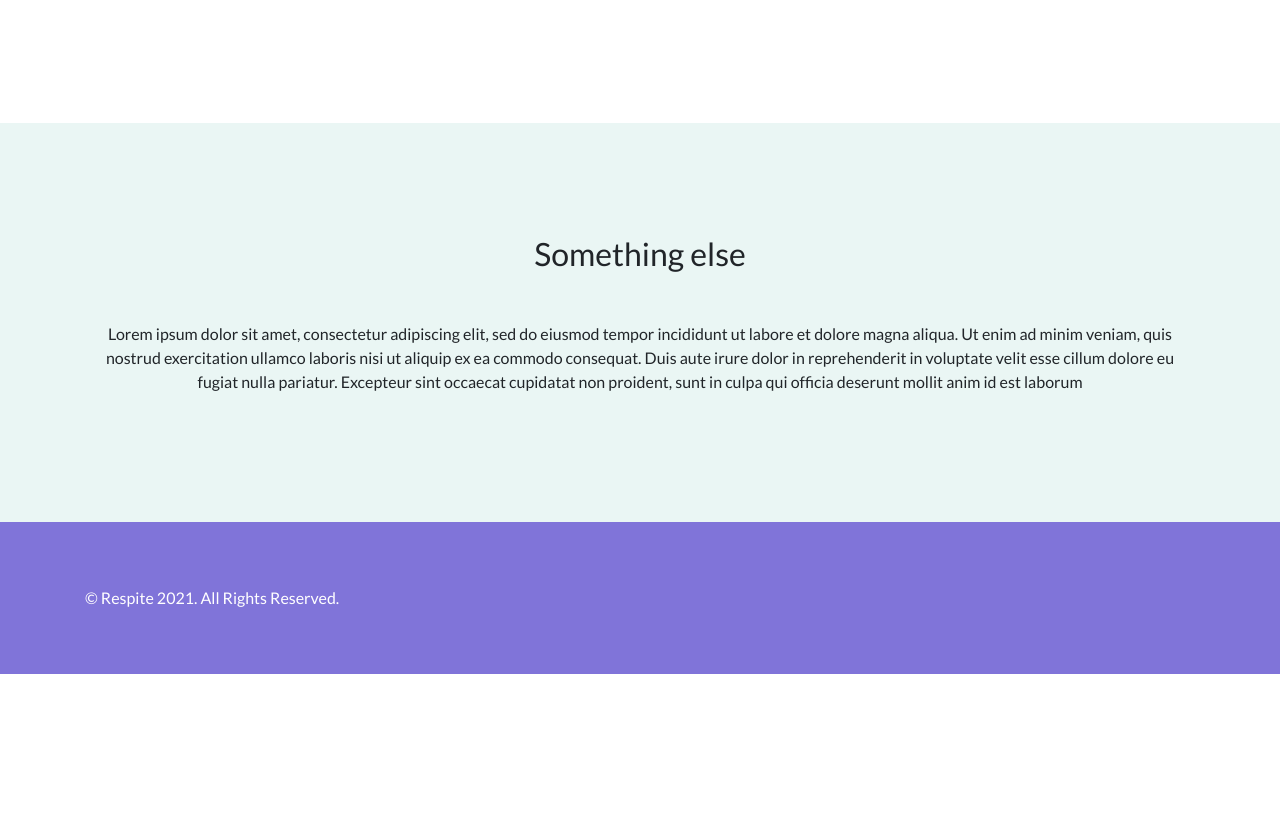
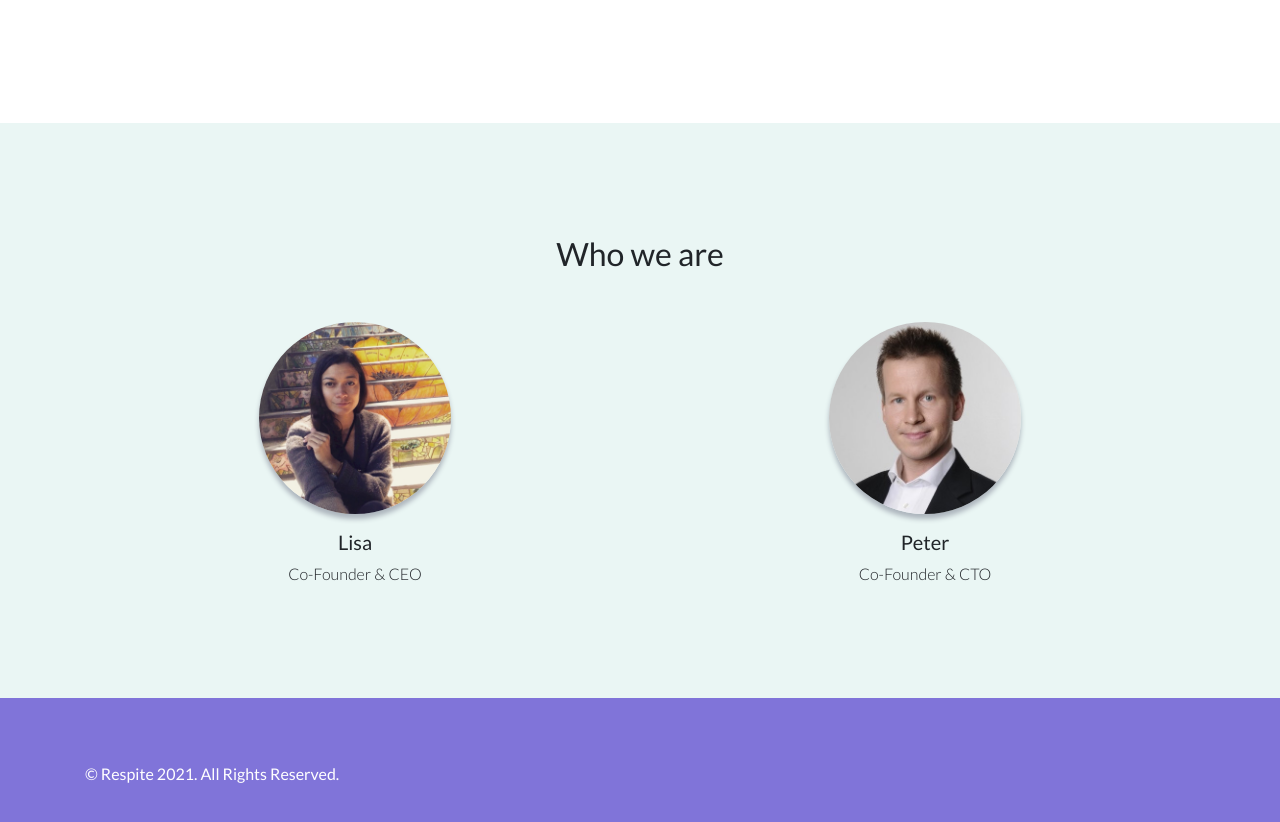
Before and after one commit to peter-novak-m/respite, a website: page about.html in a window 1280 px wide. Shown: the part 1160-1982 px from the top of the page. Before the commit the page ends 1834 px from the top, so only its background shows below. Drawn offline with Linux system fonts and the light colour scheme.

Commit message:
Moving profiles to about us page

```diff
--- a/about.html
+++ b/about.html
@@ -117,19 +117,35 @@
         </p>
       </div>
     </section>
-    <!-- Icons Grid -->
-    <section class="features-icons bg-green text-center">
+
+    <!-- Testimonials -->
+    <section class="testimonials text-center bg-green">
       <div class="container">
-        <h2 class="mb-5">Something else</h2>
-        <p>
-          Lorem ipsum dolor sit amet, consectetur adipiscing elit, sed do
-          eiusmod tempor incididunt ut labore et dolore magna aliqua. Ut enim ad
-          minim veniam, quis nostrud exercitation ullamco laboris nisi ut
-          aliquip ex ea commodo consequat. Duis aute irure dolor in
-          reprehenderit in voluptate velit esse cillum dolore eu fugiat nulla
-          pariatur. Excepteur sint occaecat cupidatat non proident, sunt in
-          culpa qui officia deserunt mollit anim id est laborum
-        </p>
+        <h2 class="mb-5">Who we are</h2>
+        <div class="row">
+          <div class="col-lg-6">
+            <div class="testimonial-item mx-auto mb-5 mb-lg-0">
+              <img
+                class="img-fluid rounded-circle mb-3"
+                src="img/lisa.jpeg"
+                alt=""
+              />
+              <h5>Lisa</h5>
+              <p class="font-weight-light mb-0">Co-Founder & CEO</p>
+            </div>
+          </div>
+          <div class="col-lg-6">
+            <div class="testimonial-item mx-auto mb-5 mb-lg-0">
+              <img
+                class="img-fluid rounded-circle mb-3"
+                src="img/peter.jpeg"
+                alt=""
+              />
+              <h5>Peter</h5>
+              <p class="font-weight-light mb-0">Co-Founder & CTO</p>
+            </div>
+          </div>
+        </div>
       </div>
     </section>
 
```
Also changed, not shown: index.html (+0 -31 lines).
